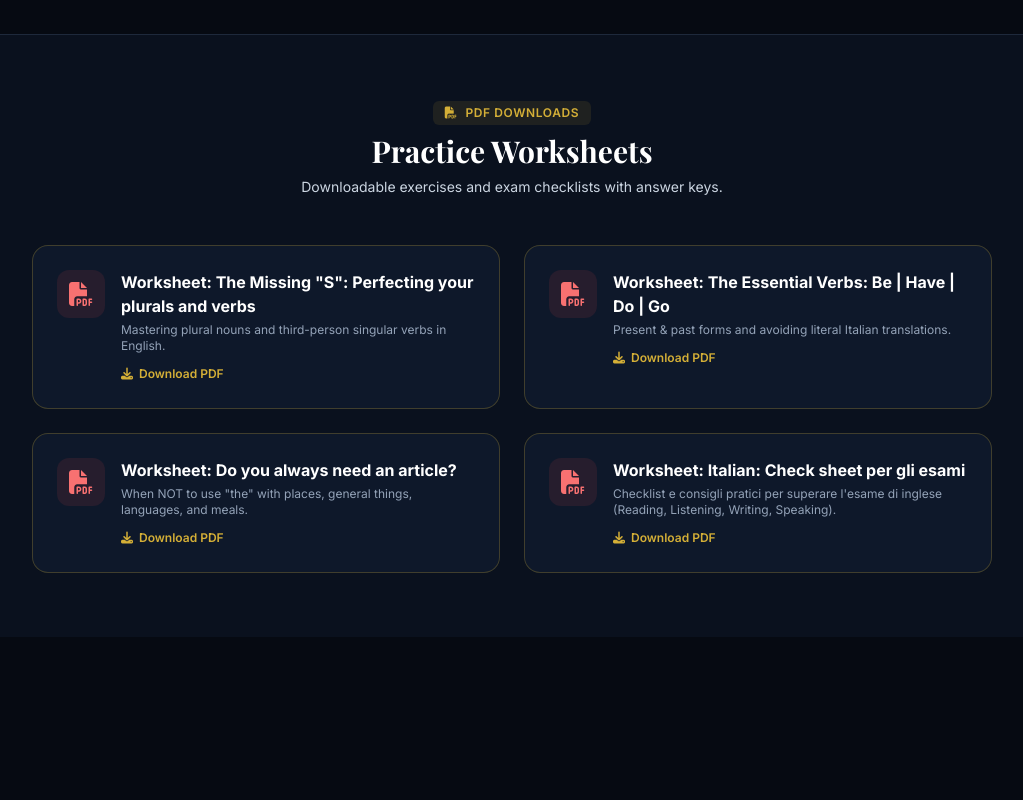
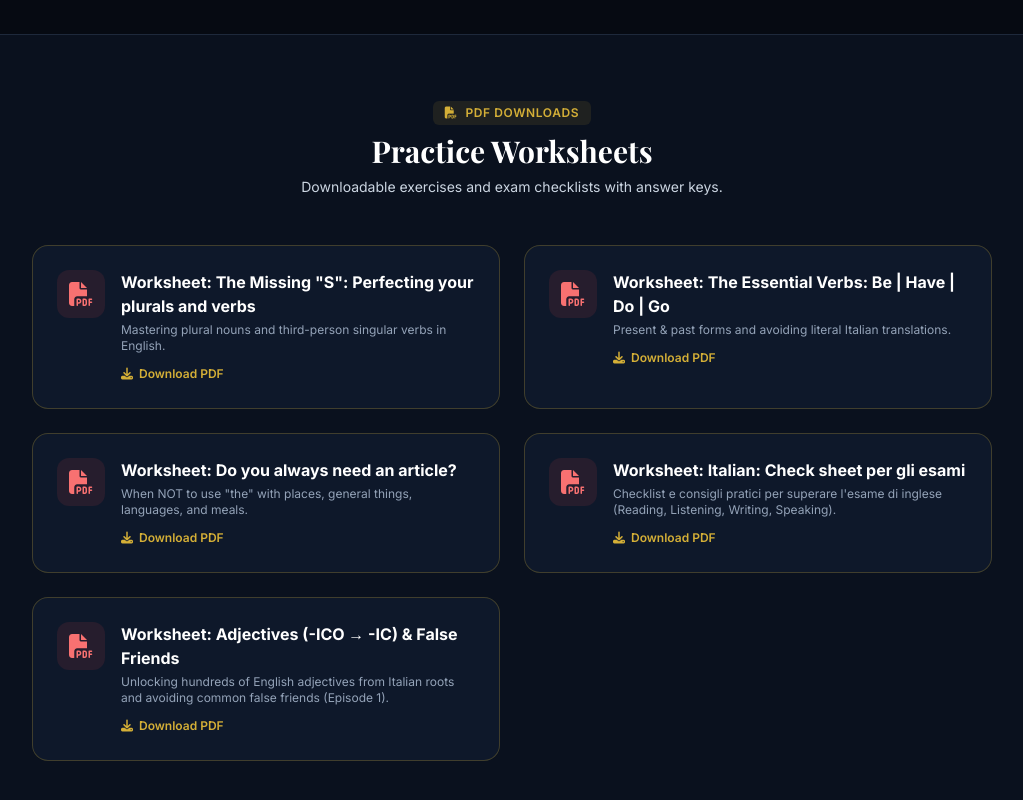
Before and after one commit to jiwynne72-tech/james, a plain HTML site: page resources.html in a window 1280 px wide. Shown: the part 1665-2465 px from the top of the page, without its empty margins (128-1151 px from the left). Before the commit the page ends 2371 px from the top, so only its background shows below. Drawn offline with nearby package versions, Linux system fonts and the light colour scheme; a web font is replaced by a local one.

Commit message:
updated resource file with new adjectives worksh

```diff
--- a/resources.html
+++ b/resources.html
@@ -327,6 +327,22 @@
                         </div>
                     </a>
 
+                    <!-- Worksheet 5 -->
+                    <a href="./work_adj_ico.pdf" download target="_blank" class="card-glass p-6 rounded-2xl flex items-start gap-4 group transition-all hover:-translate-y-1">
+                        <div class="w-12 h-12 rounded-xl bg-red-500/10 text-red-400 flex items-center justify-center text-2xl shrink-0">
+                            <i class="fa-solid fa-file-pdf"></i>
+                        </div>
+                        <div class="space-y-1">
+                            <h3 class="font-bold text-white group-hover:text-brand-gold transition-colors">
+                                Worksheet: Adjectives (-ICO &rarr; -IC) &amp; False Friends
+                            </h3>
+                            <p class="text-xs text-slate-400">Unlocking hundreds of English adjectives from Italian roots and avoiding common false friends (Episode 1).</p>
+                            <span class="inline-flex items-center gap-1.5 text-xs text-brand-gold font-semibold pt-2">
+                                <i class="fa-solid fa-download"></i> Download PDF
+                            </span>
+                        </div>
+                    </a>
+
                 </div>
             </div>
         </section>
```
